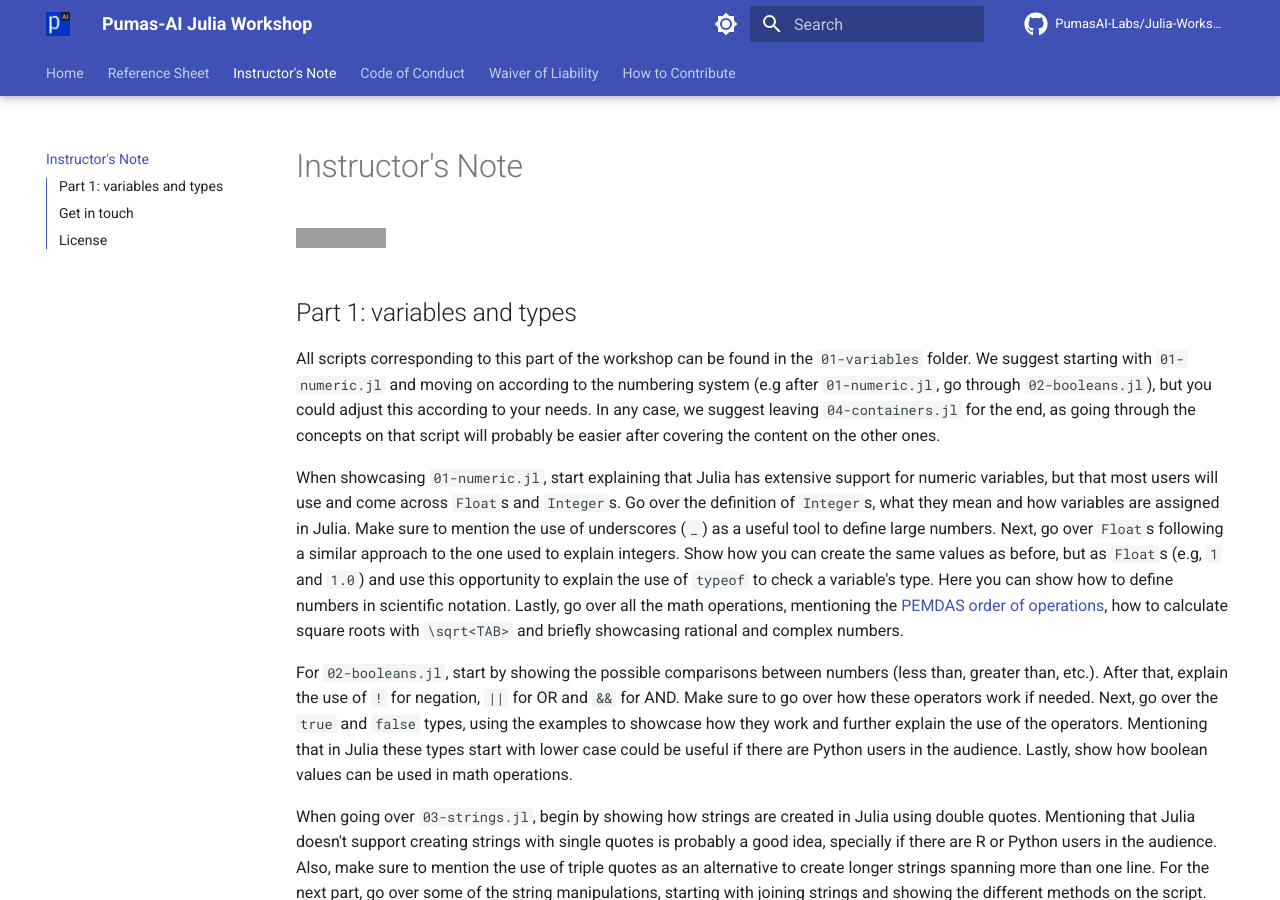
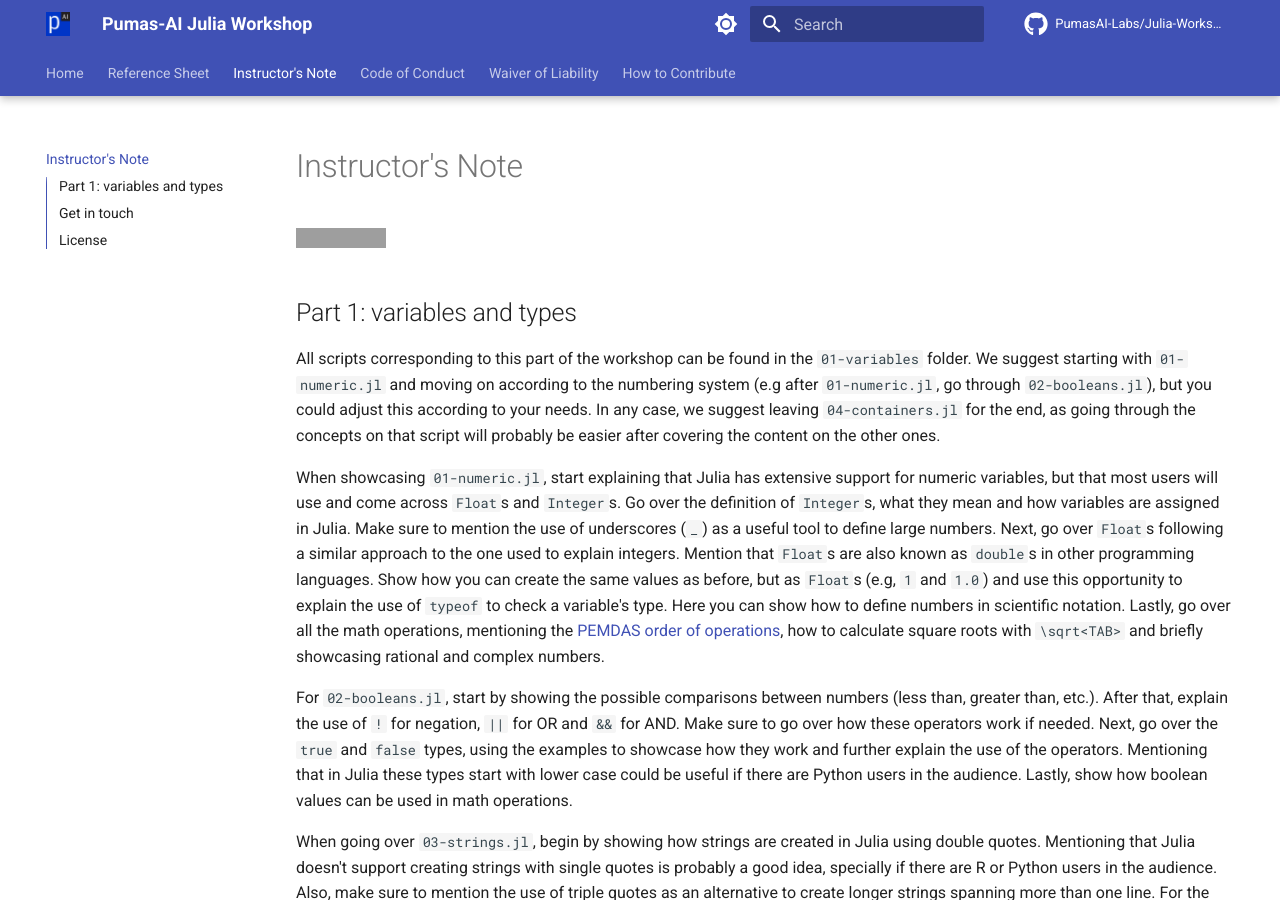
Before and after one commit to PumasAI-Labs/Julia-Workshop, an MkDocs documentation site: the page built from docs/instructors.md, in a window 1280 px wide and 900 px high. Built offline with MkDocs 1.6.1 and Material for MkDocs 9.7.7, drawn with Linux system fonts in a browser that asks for light colours; comment, search, counter and statistics services are not loaded; grey boxes are pictures that could not be loaded.

Commit message:
Mention that Floats are also known as doubles

```diff
--- a/docs/instructors.md
+++ b/docs/instructors.md
@@ -14,11 +14,12 @@ through the concepts on that script will probably be easier after covering the c
 When showcasing `01-numeric.jl`, start explaining that Julia has extensive support for numeric variables, but that
 most users will use and come across `Float`s and `Integer`s. Go over the definition of `Integer`s, what they mean
 and how variables are assigned in Julia. Make sure to mention the use of underscores (`_`) as a useful tool to define
-large numbers. Next, go over `Float`s following a similar approach to the one used to explain integers. Show
-how you can create the same values as before, but as `Float`s (e.g, `1` and `1.0`) and use this opportunity to explain
-the use of `typeof` to check a variable's type. Here you can show how to define numbers in scientific notation. Lastly,
-go over all the math operations, mentioning the [PEMDAS order of operations](https://en.wikipedia.org/wiki/Order_of_operations),
-how to calculate square roots with `\sqrt<TAB>` and briefly showcasing rational and complex numbers.
+large numbers. Next, go over `Float`s following a similar approach to the one used to explain integers. Mention that
+`Float`s are also known as `double`s in other programming languages. Show how you can create the same values as before,
+but as `Float`s (e.g, `1` and `1.0`) and use this opportunity to explain the use of `typeof` to check a variable's type.
+Here you can show how to define numbers in scientific notation. Lastly, go over all the math operations, mentioning the
+[PEMDAS order of operations](https://en.wikipedia.org/wiki/Order_of_operations), how to calculate square roots with `\sqrt<TAB>`
+and briefly showcasing rational and complex numbers.
 
 For `02-booleans.jl`, start by showing the possible comparisons between numbers (less than, greater than, etc.). After that,
 explain the use of `!` for negation, `||` for OR and `&&` for AND. Make sure to go over how these operators work if needed.
```
Also changed, not shown: docs/reference.md (+1 -0 lines).
